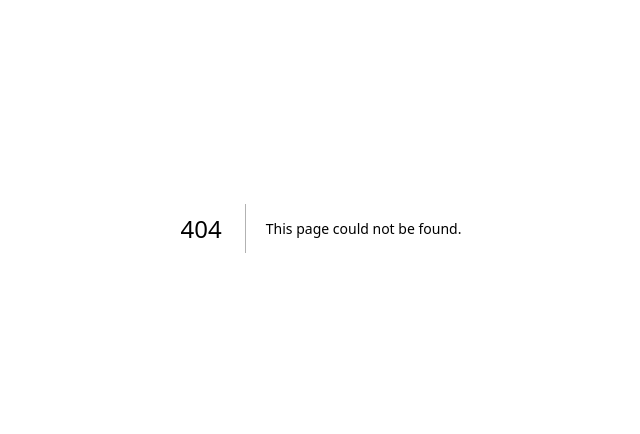
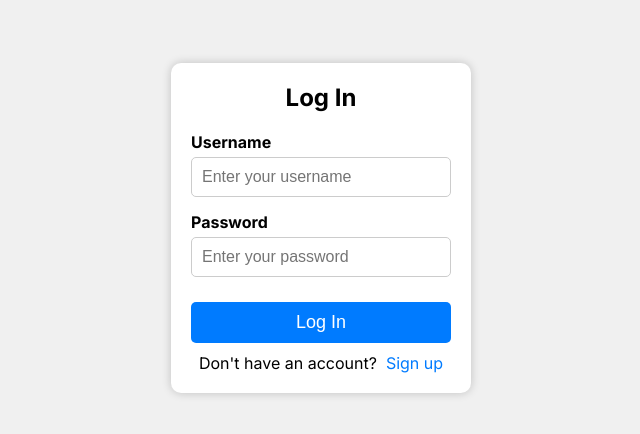
Before and after one commit to hmnhGeek/Text-Manager-UI, a Next.js app: page /login in a window 1280 px wide. Before the commit this address had no page. Shown: the part 172-606 px from the top of the page, without its empty margins (319-959 px from the left). Built offline with nearby package versions, Linux system fonts and the light colour scheme.

Commit message:
First commit

```diff
--- /dev/null
+++ b/src/app/login/login.module.css
@@ -0,0 +1,73 @@
+/* login.module.css */
+.loginContainer {
+    display: flex;
+    justify-content: center;
+    align-items: center;
+    height: 100vh;
+    background-color: #f0f0f0; /* Same background color as the signup page */
+}
+
+.loginForm {
+    background-color: #fff;
+    border-radius: 10px;
+    box-shadow: 0px 0px 10px rgba(0, 0, 0, 0.2);
+    padding: 20px;
+    width: 300px;
+}
+
+.formTitle {
+    text-align: center;
+    font-size: 24px;
+    margin-bottom: 20px;
+  }
+
+  .formGroup {
+    margin-bottom: 15px;
+  }
+
+  .formLabel {
+    display: block;
+    font-weight: bold;
+    margin-bottom: 5px;
+  }
+
+  .formInput {
+    width: 100%;
+    padding: 10px;
+    border: 1px solid #ccc;
+    border-radius: 5px;
+    font-size: 16px;
+    outline: none;
+  }
+
+  .submitButton {
+    background-color: #007bff; /* Same primary color as the signup page */
+    color: #fff;
+    padding: 10px 20px;
+    border: none;
+    border-radius: 5px;
+    cursor: pointer;
+    font-size: 18px;
+    width: 100%;
+    margin-top: 10px;
+  }
+
+  .submitButton:hover {
+    background-color: #0056b3; /* Same secondary color as the signup page */
+  }
+
+
+  .signupLink {
+    text-align: center;
+    margin-top: 10px;
+  }
+
+  .formLink {
+    color: #007bff; /* Same primary color as the form button */
+    text-decoration: none;
+    font-size: 16px;
+  }
+
+  .formLink:hover {
+    color: #0056b3; /* Same secondary color as the form button on hover */
+  }
--- /dev/null
+++ b/src/app/login/page.tsx
@@ -0,0 +1,56 @@
+"use client";
+
+import React from 'react';
+import { useRouter } from 'next/navigation';
+import Link from 'next/link';
+import axios from 'axios';
+import styles from './login.module.css'; // Import the CSS Module for styling
+
+const LoginPage: React.FC = () => {
+  return (
+    <div className={styles.loginContainer}>
+      <div className={styles.loginForm}>
+        <h2 className={styles.formTitle}>Log In</h2>
+        <form>
+          <div className={styles.formGroup}>
+            <label className={styles.formLabel} htmlFor="username">
+              Username
+            </label>
+            <input
+              type="text"
+              id="username"
+              name="username"
+              className={styles.formInput}
+              placeholder="Enter your username"
+              required
+            />
+          </div>
+          <div className={styles.formGroup}>
+            <label className={styles.formLabel} htmlFor="password">
+              Password
+            </label>
+            <input
+              type="password"
+              id="password"
+              name="password"
+              className={styles.formInput}
+              placeholder="Enter your password"
+              required
+            />
+          </div>
+          <button type="submit" className={styles.submitButton}>
+            Log In
+          </button>
+        </form>
+        <div className={styles.signupLink}>
+            Don't have an account? &nbsp;
+            <Link href="/signup" className={styles.formLink}>
+                Sign up
+            </Link>
+        </div>
+      </div>
+    </div>
+  );
+};
+
+export default LoginPage;
--- /dev/null
+++ b/src/app/signup/signup.module.css
@@ -0,0 +1,71 @@
+.signupContainer {
+  display: flex;
+  justify-content: center;
+  align-items: center;
+  height: 100vh;
+  background-color: #f0f0f0;
+}
+
+.signupForm {
+  background-color: #fff;
+  border-radius: 10px;
+  box-shadow: 0px 0px 10px rgba(0, 0, 0, 0.2);
+  padding: 20px;
+  width: 300px;
+}
+
+.formTitle {
+  text-align: center;
+  font-size: 24px;
+  margin-bottom: 20px;
+}
+
+.formGroup {
+  margin-bottom: 15px;
+}
+
+.formLabel {
+  display: block;
+  font-weight: bold;
+  margin-bottom: 5px;
+}
+
+.formInput {
+  width: 100%;
+  padding: 10px;
+  border: 1px solid #ccc;
+  border-radius: 5px;
+  font-size: 16px;
+  outline: none;
+}
+
+.submitButton {
+  background-color: #007bff;
+  color: #fff;
+  padding: 10px 20px;
+  border: none;
+  border-radius: 5px;
+  cursor: pointer;
+  font-size: 18px;
+  width: 100%;
+  margin-top: 10px;
+}
+
+.submitButton:hover {
+  background-color: #0056b3;
+}
+
+.loginLink {
+  text-align: center;
+  margin-top: 10px;
+}
+
+.formLink {
+  color: #007bff; /* Same primary color as the form button */
+  text-decoration: none;
+  font-size: 16px;
+}
+
+.formLink:hover {
+  color: #0056b3; /* Same secondary color as the form button on hover */
+}
```
Also changed, not shown: package.json (+5 -4 lines), src/app/signup/page.tsx (added, +36 -0 lines), 1 other file (tests, documents, lock files or other folders).
